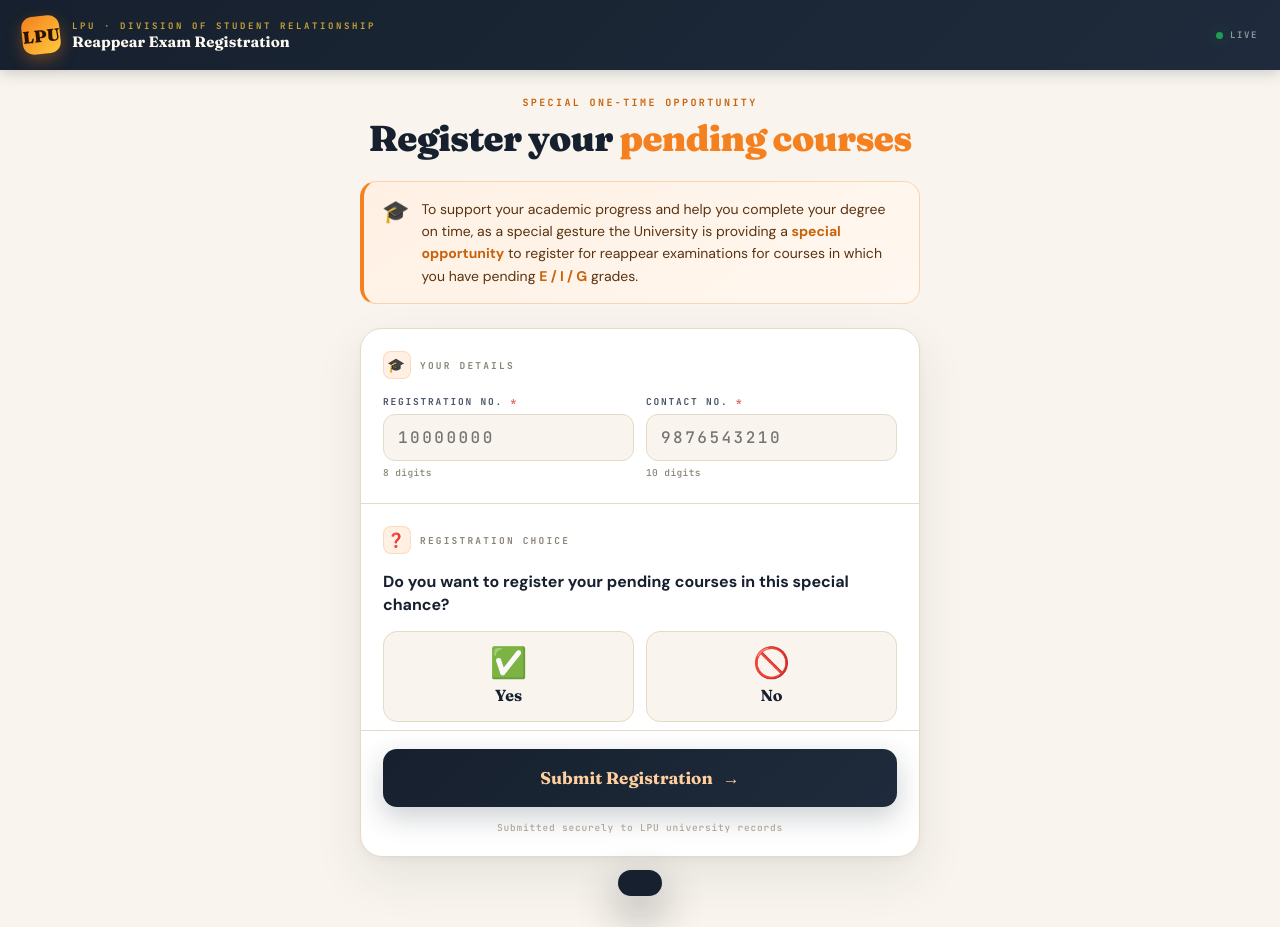
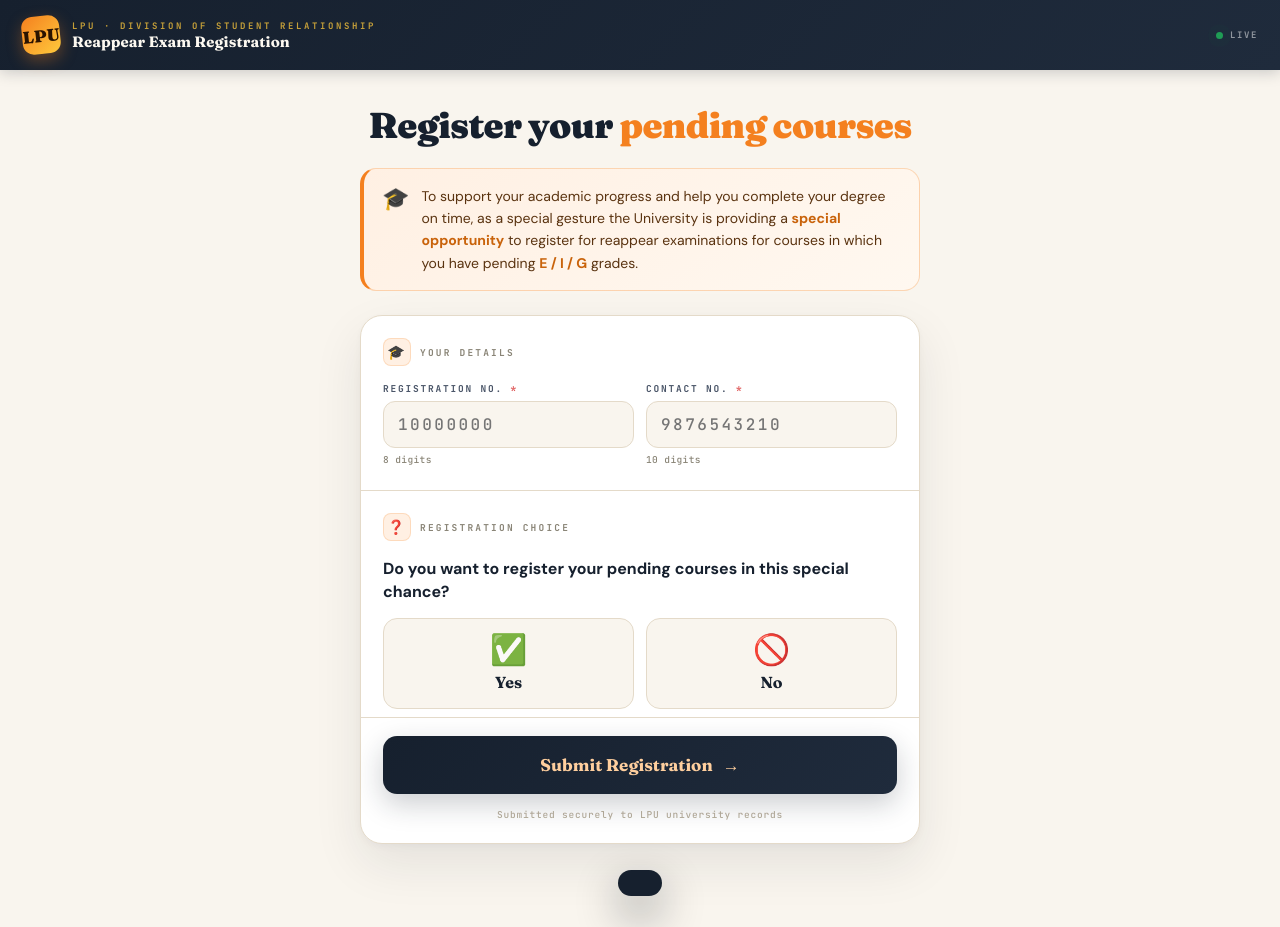
Before and after one commit to LPU-DSR/Course-Registration, a plain HTML site: page index.html in a window 1280 px wide. Drawn offline with Linux system fonts and the light colour scheme.

Commit message:
Remove kicker text from hero intro section

```diff
--- a/index.html
+++ b/index.html
@@ -365,7 +365,7 @@ body{
 
 <div class="wrap">
   <div class="hero-intro">
-    <div class="kicker">Special One-Time Opportunity</div>
+    <div class="kicker"></div>
     <h1>Register your <span class="hl">pending courses</span></h1>
   </div>
 
```
